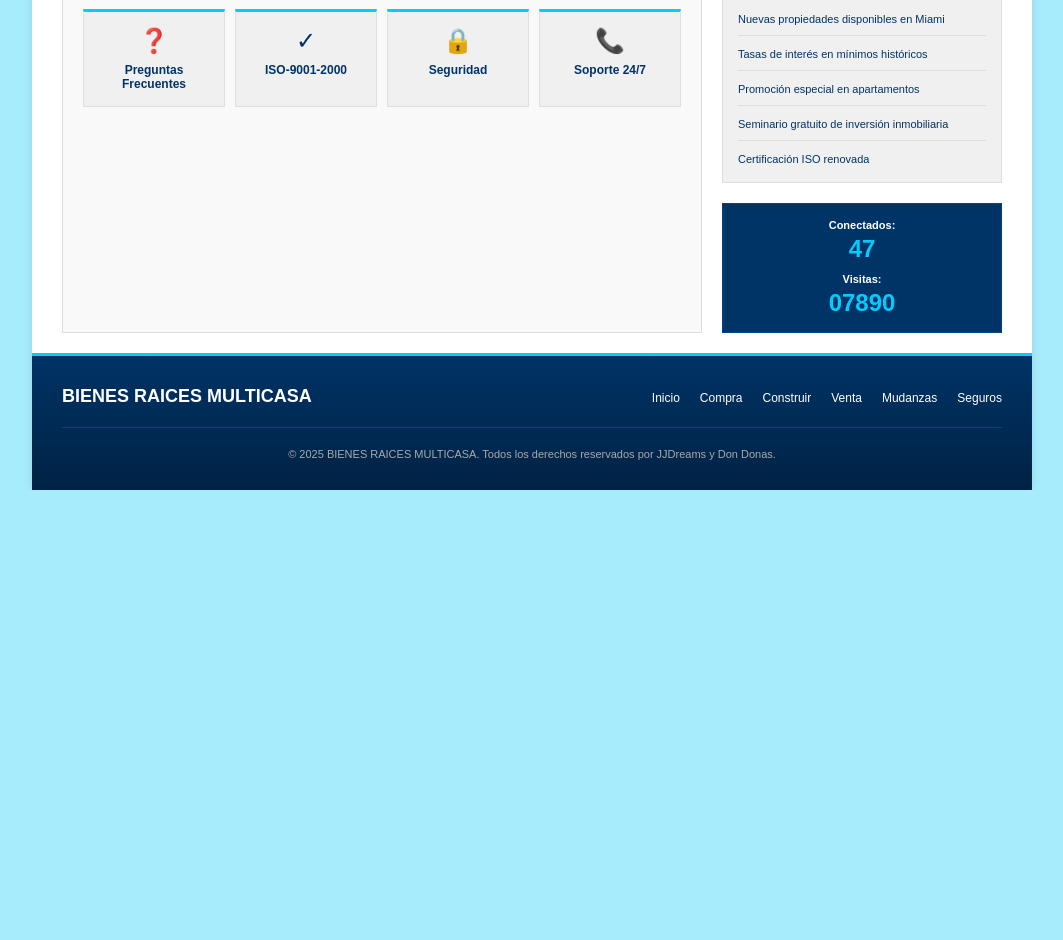
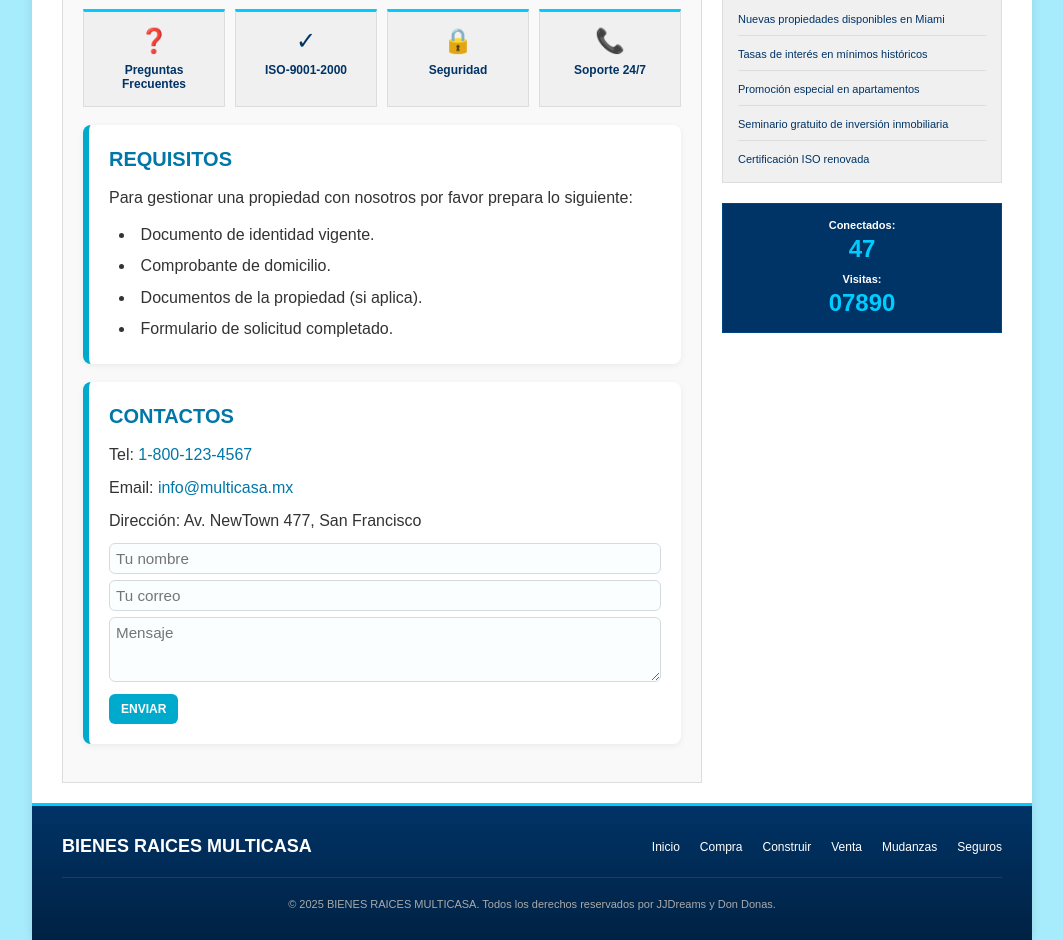
Before and after one commit to sRich0s/Multicasa, a plain HTML site: page PWeb/main.html in a window 1280 px wide. Shown: the part 1128-2068 px from the top of the page, without its empty margins (108-1171 px from the left). Before the commit the page ends 1618 px from the top, so only its background shows below. Drawn offline with Linux system fonts and the light colour scheme; files that its build step writes are made by us from their sources; files whose address does not match are found by name.

Commit message:
Cambios esteticos

```diff
--- a/PWeb/main.css
+++ b/PWeb/main.css
@@ -222,6 +222,89 @@ body {
     color: #666;
     line-height: 1.5;
 }
+
+/*Seccion de Requisitos*/
+.requirements-section,
+.contacts-section {
+    background: #ffffff;
+    padding: 20px;
+    margin: 18px 0;
+    border-radius: 8px;
+    box-shadow: 0 2px 6px rgba(0,0,0,0.06);
+    border-left: 6px solid #00aacc;
+    color: #333;
+    line-height: 1.45;
+}
+
+.requirements-section h3,
+.contacts-section h3 {
+    font-size: 1.25rem;
+    color: #0077a8;
+    margin-bottom: 12px;
+    font-weight: 600;
+}
+
+.requirements-section p,
+.contacts-section p {
+    margin-bottom: 10px;
+}
+
+.requirements-section ul {
+    list-style: disc inside;
+    margin-left: 0.6rem;
+    margin-bottom: 0;
+}
+
+.requirements-section li {
+    padding: 4px 0;
+}
+
+/* Formulario de contactos */
+.contacts-section form input[type="text"],
+.contacts-section form input[type="email"],
+.contacts-section form textarea {
+    width: 100%;
+    padding: 8px 10px;
+    margin-bottom: 8px;
+    border: 1px solid #d3dbe0;
+    border-radius: 6px;
+    font-family: inherit;
+    font-size: 0.95rem;
+    background: #fbfeff;
+    color: #333;
+    box-sizing: border-box;
+}
+
+.contacts-section form textarea {
+    resize: vertical;
+}
+
+.contacts-section .search-button,
+.contacts-section form button {
+    background: #00aacc;
+    color: #fff;
+    border: none;
+    padding: 8px 14px;
+    border-radius: 6px;
+    cursor: pointer;
+    font-weight: 600;
+}
+
+.contacts-section .search-button:hover,
+.contacts-section form button:hover {
+    background: #008fae;
+}
+
+/* Enlaces dentro de contactos */
+.contacts-section a {
+    color: #0077a8;
+    text-decoration: none;
+}
+
+.contacts-section a:hover {
+    text-decoration: underline;
+}
+
 
 /* ENLACES INFERIORES */
 .bottom-links {
@@ -503,4 +586,10 @@ body {
         border-right: none;
         border-bottom: 1px solid #004488;
     }
+
+    .requirements-section,
+    .contacts-section {
+        padding: 14px;
+        border-left-width: 4px;
+    }
 }
--- a/PWeb/main.html
+++ b/PWeb/main.html
@@ -42,7 +42,7 @@
         <nav class="main-nav">
             <ul>
                 <li><a href="#inicio">Inicio</a></li>
-                <li><a href="#compania">La Compañía</a></li>
+                <li><a href="#lacompania">La Compañía</a></li>
                 <li><a href="#servicios">Servicios</a></li>
                 <li><a href="#requisitos">Requisitos</a></li>
                 <li><a href="#contactos">Contactos</a></li>
@@ -56,7 +56,7 @@
 
                 <div class="intro-block">
                     <img src="https://www.globaltyinvestment.com/uploads/mls-listings/2025/1/16/1313091/ChaOvfGWwyEGxe5fojE36hA4-Nbivfsm2ELX1AUZ7f4.jpeg.webp" alt="Casa" class="intro-image">
-                    <h3>Bienvenido a MultiCasa</h3>
+                    <h3 id="lacompañia">Bienvenido a MultiCasa</h3>
                     <p>Hola, ¡Bienvenidos!.  Nuestra plataforma ofrece las mejores propiedades del mercado con precios competitivos y un excelente servicio. Estamos comprometidos a ayudarte a encontrar la casa de tus sueños.<br>
                         Ademas con nuestros muchos años de experiencia y nuestras bastas viviendas de lujo en las mejores ciudades, con la garantia de que se ubican en las mejores zonas de la ciudad contamos con excelentes referencias en el mercado.<br><br>
                         <em>"Adoro a estos chicos, son los mejores en el negocio inmobiliario.Me ayudaron a asalt... a recuperar mi casa cerca de los bellos puertos de Vice City y son expertos en lo que hacer. ¡Gracias Multicasa!" <br>
@@ -66,7 +66,7 @@
                         </p>
                 </div>
 
-                <div class="services-section">
+                <div class="services-section" id="servicios">
                     <h3>SERVICIOS DESTACADOS</h3>
                     <div class="services-grid">
                         <div class="service-block">
@@ -102,6 +102,32 @@
                         <span class="icon">📞</span>
                         <p>Soporte 24/7</p>
                     </a>
+                </div>
+
+                <!-- NUEVA SECCIÓN: REQUISITOS -->
+                <div class="requirements-section" id="requisitos">
+                    <h3>REQUISITOS</h3>
+                    <p>Para gestionar una propiedad con nosotros por favor prepara lo siguiente:</p>
+                    <ul>
+                        <li>Documento de identidad vigente.</li>
+                        <li>Comprobante de domicilio.</li>
+                        <li>Documentos de la propiedad (si aplica).</li>
+                        <li>Formulario de solicitud completado.</li>
+                    </ul>
+                </div>
+
+                <!-- NUEVA SECCIÓN: CONTACTOS -->
+                <div class="contacts-section" id="contactos">
+                    <h3>CONTACTOS</h3>
+                    <p>Tel: <a href="tel:18001234567">1-800-123-4567</a></p>
+                    <p>Email: <a href="mailto:info@multicasa.mx">info@multicasa.mx</a></p>
+                    <p>Dirección: Av. NewTown 477, San Francisco</p>
+                    <form id="contactForm" style="margin-top:10px;">
+                        <input type="text" id="contactName" placeholder="Tu nombre" required style="width:100%;padding:6px;margin-bottom:6px;">
+                        <input type="email" id="contactEmail" placeholder="Tu correo" required style="width:100%;padding:6px;margin-bottom:6px;">
+                        <textarea id="contactMessage" placeholder="Mensaje" rows="3" style="width:100%;padding:6px;margin-bottom:6px;"></textarea>
+                        <button type="submit" class="search-button" style="width:auto;padding:8px 12px;">ENVIAR</button>
+                    </form>
                 </div>
             </div>
 
@@ -167,7 +193,7 @@
                     </form>
                 </div>
 
-                <!-- INFORMACIÓN DE ÚLTIMA HORA -->
+                <!-- Noticias -->
                 <div class="news-block">
                     <h4>INFORMACIÓN DE ÚLTIMA HORA</h4>
                     <ul class="news-list">
--- a/PWeb/main.js
+++ b/PWeb/main.js
@@ -1,5 +1,4 @@
 document.addEventListener('DOMContentLoaded', function() {
-    // Obtener o crear contador de visitas en localStorage
     let visits = localStorage.getItem('visits');
     if (!visits) {
         visits = 7890;
@@ -9,7 +8,6 @@ document.addEventListener('DOMContentLoaded', function() {
     localStorage.setItem('visits', visits);
     document.getElementById('visits').textContent = String(visits).padStart(5, '0');
 
-    // Simular usuarios conectados
     const connected = Math.floor(Math.random() * 50) + 1;
     document.getElementById('connected').textContent = String(connected).padStart(2, '0');
 
@@ -43,11 +41,13 @@ document.addEventListener('DOMContentLoaded', function() {
     document.querySelectorAll('a[href^="#"]').forEach(anchor => {
         anchor.addEventListener('click', function(e) {
             const href = this.getAttribute('href');
-            if (href !== '#' && document.querySelector(href)) {
-                e.preventDefault();
-                document.querySelector(href).scrollIntoView({
-                    behavior: 'smooth'
-                });
+            if (href !== '#') {
+                const id = href.slice(1);
+                const target = document.getElementById(id);
+                if (target) {
+                    e.preventDefault();
+                    target.scrollIntoView({ behavior: 'smooth' });
+                }
             }
         });
     });
```
